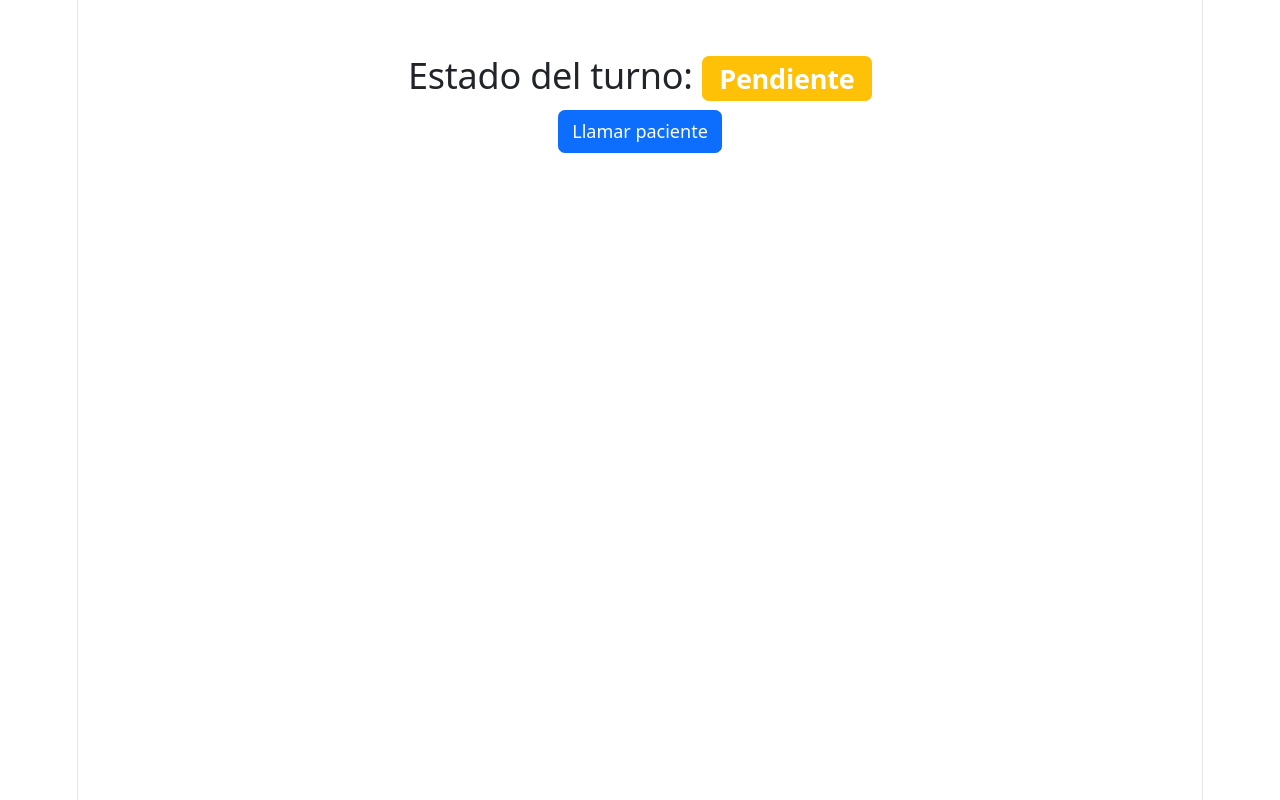
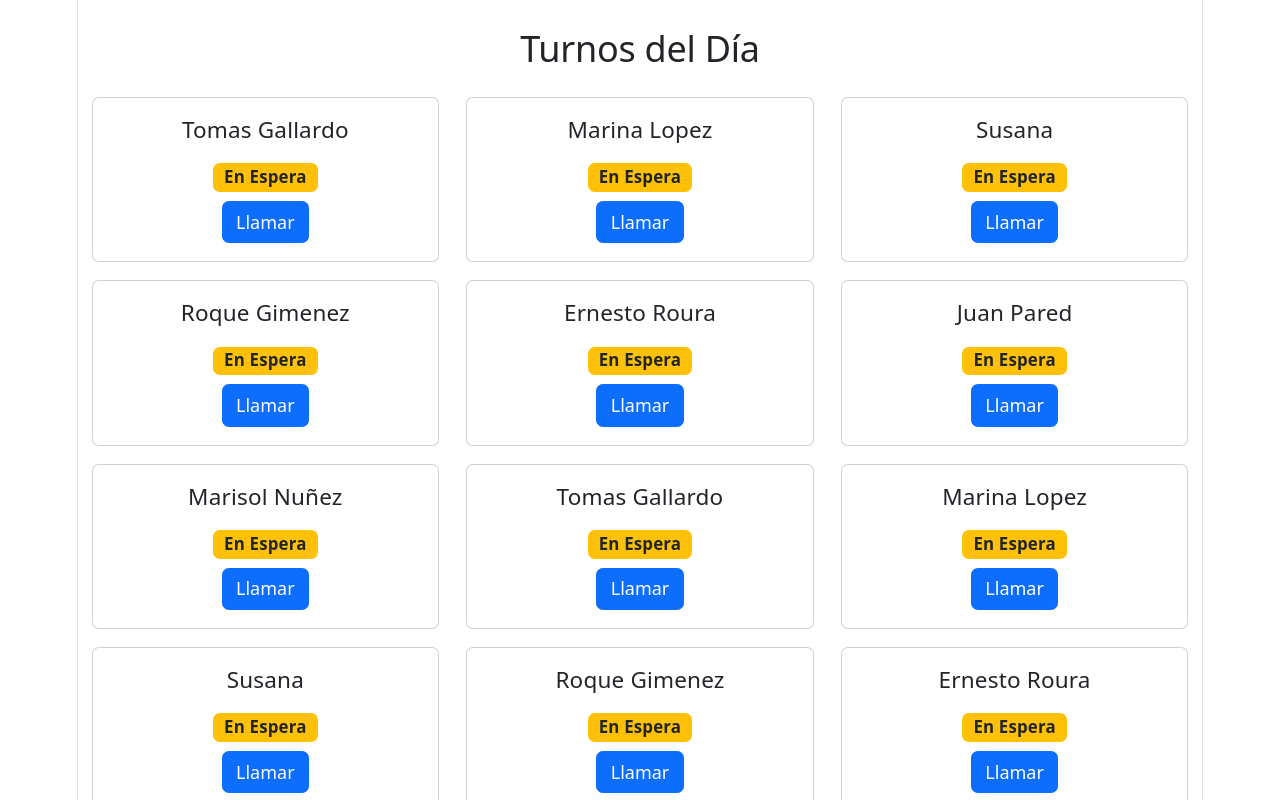
Before and after one commit to Nilsonavalos77/bootcamp-front-sala, a React (Vite) app: page / in a window 1280 px wide. Shown: the top 800 px of the page. Built offline with nearby package versions, Linux system fonts and the light colour scheme.

Commit message:
Eliminar lógica de estado y agregar componente DashboardRecepcion

```diff
--- a/src/App.jsx
+++ b/src/App.jsx
@@ -1,28 +1,12 @@
-import { useState } from 'react';
-import { Button, Container, Badge } from 'react-bootstrap';
+import DashboardRecepcion from "./pages/DashboardRecepcion"
 
 function App() {
-  const [estadoPaciente, setEstadoPaciente] = useState("Pendiente");
-
-  const atender = () => {
-    setEstadoPaciente("Atendido");
-    console.log("Variable en memoria:", estadoPaciente);
-  }
 
   return (
     <>
-      <Container className="mt-5">
-        <h2>Estado del turno:
-          <Badge bg={estadoPaciente === "Atendido" ? "success" : "warning"} className="ms-2">
-            {estadoPaciente}
-          </Badge>
-        </h2>
-        <Button onClick={atender} disabled={estadoPaciente === "Atendido"}>
-          Llamar paciente
-        </Button>
-      </Container>
+      <DashboardRecepcion></DashboardRecepcion>
     </>
   )
 }
 
-export default App;
+export default App
--- /dev/null
+++ b/src/pages/dashboardRecepcion.jsx
@@ -0,0 +1,59 @@
+import { useState } from "react";
+import { Container, Badge, Row, Col, Card, Button } from "react-bootstrap";
+
+const turnosDelDia = [
+    { id: 1, pacientes: "Tomas Gallardo", especialidad: "Cardiologia", estado: "pendiente"},
+    { id: 2, pacientes: "Marina Lopez", especialidad: "Clinica Medica", estado: "pendiente"},
+    { id: 3, pacientes: "Susana", especialidad: "Oftalmologia", estado: "pendiente"},
+    { id: 4, pacientes: "Roque Gimenez", especialidad: "Pediatria", estado: "pendiente"},
+    { id: 5, pacientes: "Ernesto Roura", especialidad: "Cardiologia", estado: "pendiente"},
+    { id: 6, pacientes: "Juan Pared", especialidad: "Cardiologia", estado: "pendiente"},
+    { id: 7, pacientes: "Marisol Nuñez", especialidad: "Cardiologia", estado: "pendiente"},
+    { id: 8, pacientes: "Tomas Gallardo", especialidad: "Cardiologia", estado: "pendiente"},
+    { id: 9, pacientes: "Marina Lopez", especialidad: "Clinica Medica", estado: "pendiente"},
+    { id: 10, pacientes: "Susana", especialidad: "Oftalmologia", estado: "pendiente"},
+    { id: 11, pacientes: "Roque Gimenez", especialidad: "Pediatria", estado: "pendiente"},
+    { id: 12, pacientes: "Ernesto Roura", especialidad: "Cardiologia", estado: "pendiente"},
+    { id: 13, pacientes: "Juan Pared", especialidad: "Cardiologia", estado: "pendiente"},
+    { id: 14, pacientes: "Marisol Nuñez", especialidad: "Cardiologia", estado: "pendiente"}
+];
+
+const DashboardRecepcion = () => {
+    const [turnos, setTurnos] = useState(turnosDelDia);
+
+    const marcarComoAtendido = (idTurno) => {
+        const turnosActualizados = turnos.map(turno => {
+            if (turno.id === idTurno) return { ...turno, estado: "Atendido"};
+            return turno;
+        });
+        setTurnos(turnosActualizados);
+    };
+
+    return (
+        <Container className="mt-4">
+            <h2 className="mb-4">Turnos del Día</h2>
+            <Row>
+                {turnos.map((turno) => (
+                  <Col md={4} key={turno.id} className="mb-3">
+                    <Card>
+                        <Card.Body>
+                          <Card.Title>{turno.pacientes}</Card.Title>
+                          <h5 className="mt-3">
+                              {turno.estado === 'Atendido'
+                                  ? <Badge bg="success">Atendido</Badge>
+                                  : <Badge bg="warning" text="dark">En Espera</Badge>
+                              }
+                          </h5>
+                          <Button onClick={() => marcarComoAtendido(turno.id)} disabled={turno.estado === 'Atendido'}>
+                            Llamar
+                          </Button>
+                        </Card.Body>
+                    </Card>
+                  </Col>
+                ))}
+            </Row>
+        </Container>
+    );
+};
+
+export default DashboardRecepcion;
```
